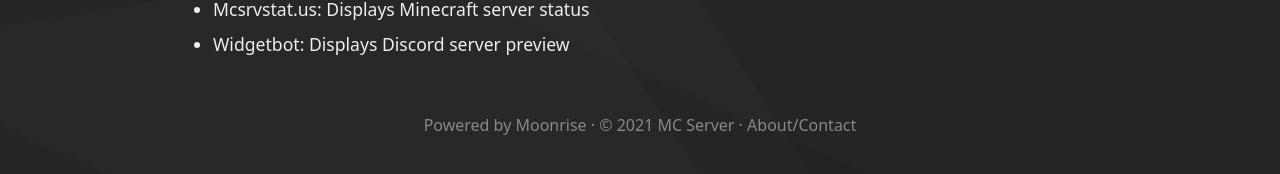
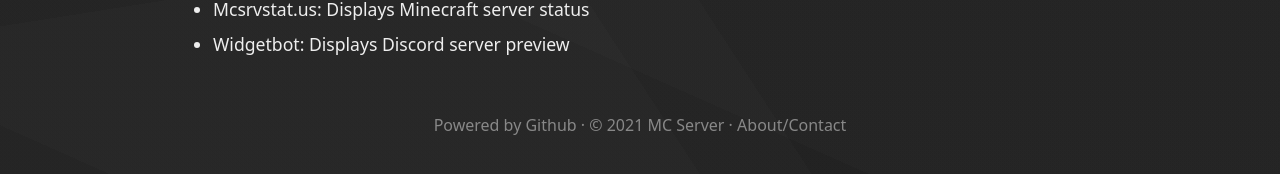
Before and after one commit to ManfredRichthofen/MC-Nerds, a Jekyll site: the page built from docs/about.md, in a window 1280 px wide. Shown: the part 569-743 px from the top of the page. Built offline with Jekyll 4.4.1, drawn with Linux system fonts in a browser that asks for light colours; our own code applies the rules of GitHub Pages for plain Markdown files.

Commit message:
Update default.html

```diff
--- a/docs/_layouts/default.html
+++ b/docs/_layouts/default.html
@@ -89,7 +89,7 @@ layout: compress
     {{ content }}
 
     <div class="layoutfooter w-full pb-8 text-center transition duration-200">
-        <a href="https://github.com/coffeebank/moonrise" rel="noopener" title="Moonrise by coffeebank" class="hover:text-gray-400">Powered by Moonrise</a> &middot;
+        <a href="https://github.com/ManfredRichthofen/MC-Nerds/" rel="noopener" title="Moonrise by coffeebank" class="hover:text-gray-400">Powered by Github</a> &middot;
         <a href="{% if site.siteFooterlink %}{{ site.baseurl }}{{ site.siteFooterlink }}{% else %}{{ site.baseurl }}/about{% endif %}" rel="noopener" title="Legal" class="hover:text-gray-400">&copy; {{ site.siteYear }}<script>new Date().getFullYear()>{{ site.siteYear }}&&document.write("&#8208;"+new Date().getFullYear());</script> {{ site.serverName }} &middot; About/Contact</a>
     </div>
 
```
